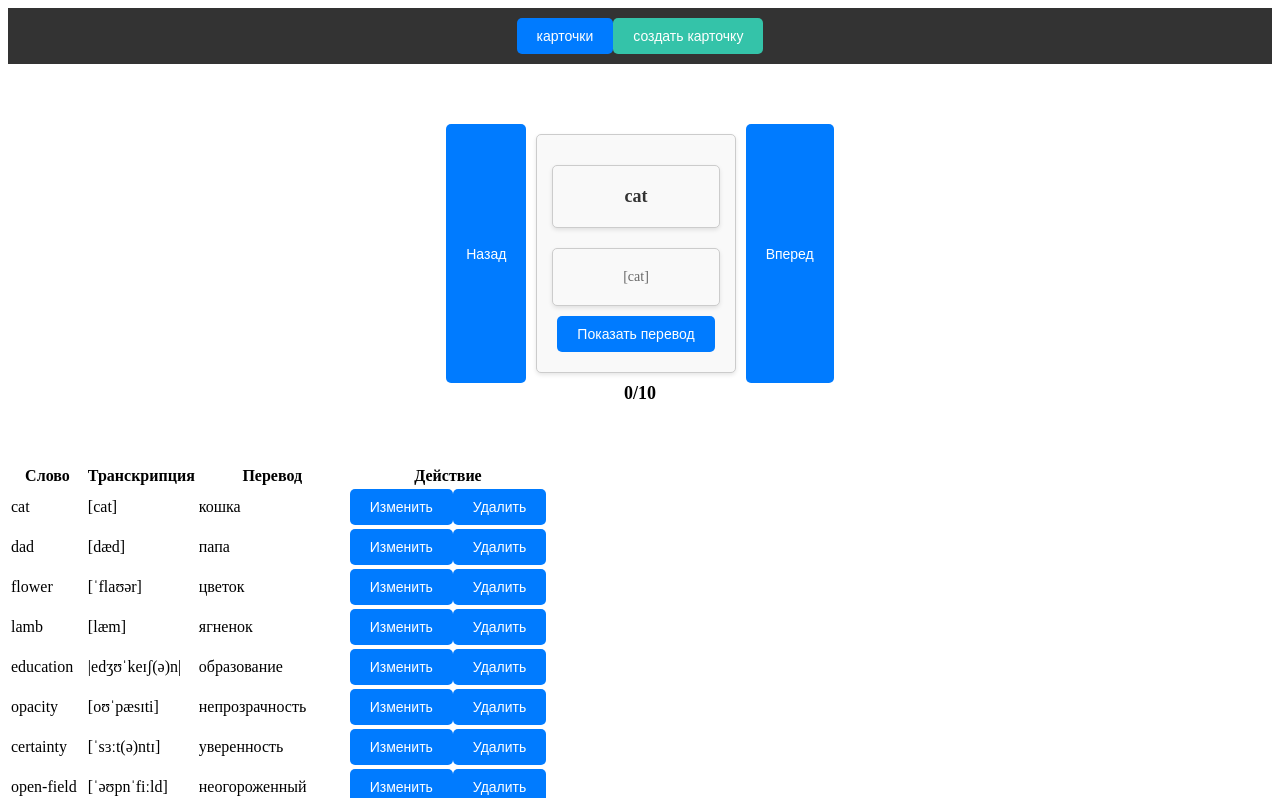
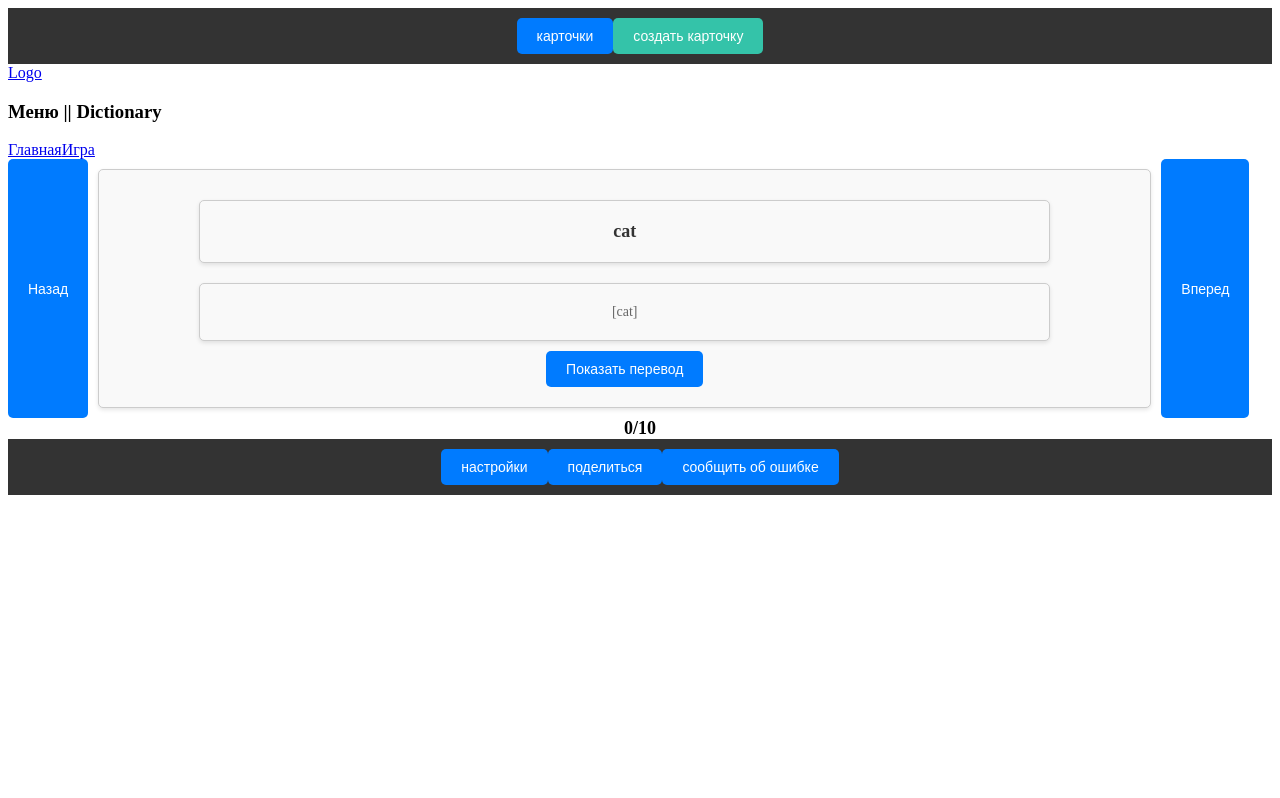
Before and after one commit to SKR-Anna/dictionary.react, a React (Vite) app in the folder dictionary/: page /game in a window 1280 px wide. Shown: the top 798 px of the page. Built offline with nearby package versions, Linux system fonts and the light colour scheme.

Commit message:
добавлен роутинг, работает

```diff
--- a/dictionary/src/App.jsx
+++ b/dictionary/src/App.jsx
@@ -1,11 +1,26 @@
 // import { useState } from 'react'
 import './App.css'
 import Header from './components/header/Header'
-import CardSlider from './components/cardSlider/CardSlider'
-import Card from './components/card/Card'
-import DictionaryTable from './components/table/Table'
+import Menu from './components/menu/Menu'
+// import CardSlider from './components/cardSlider/CardSlider'
+// import Card from './components/card/Card'
+// import DictionaryTable from './components/table/Table'
 import Footer from './components/footer/Footer'
-import data from './data'
+// import data from './data'
+// import { BrowserRouter as Router, Routes, Route } from 'react-router-dom'
+// import { createBrowserRouter, RouterProvider } from "react-router-dom"
+import { Outlet } from 'react-router-dom'
+
+// const router = createBrowserRouter([
+//   {
+//     path: "/",
+//     element: <DictionaryTable />,
+//   },
+//   {
+//     path: "/game",
+//     element: <CardSlider />,
+//   },
+// ]);
 
 function App() {
   // const [count, setCount] = useState(0)
@@ -13,24 +28,30 @@ function App() {
   return (
     <div>
       <Header />
-      <main className="card-container">
-        <CardSlider>
-          {data.map((card) => (
-            <Card
-              key={card.id}
-              english={card.english}
-              transcription={card.transcription}
-              russian={card.russian}
-            />
-          ))}
-        </CardSlider>
-      </main>
-      <div>
-        <DictionaryTable />
-      </div>
+      <Menu />
+      <Outlet />
       <Footer />
     </div>
   )
 }
 
-export default App
+export default App;
+
+//   <div>
+//     {/* <DictionaryTable /> */}
+//     <RouterProvider router={router} />
+//   </div>
+//   <div className="card-container">
+//     <CardSlider>
+//       {data.map((card) => (
+//         <Card
+//           key={card.id}
+//           english={card.english}
+//           transcription={card.transcription}
+//           russian={card.russian}
+//         />
+//       ))}
+//     </CardSlider>
+//   </div>
+
+// </div>
--- /dev/null
+++ b/dictionary/src/components/menu/Menu.jsx
@@ -0,0 +1,13 @@
+import { Link } from "react-router-dom";
+
+export default function Menu({ title = "Dictionary" }) {
+    return (
+        <div>
+            <Link to="/">Logo</Link>
+            {/* вместо лого подставить иконку */}
+            <h3>Меню || {title}</h3>
+            <Link to="/">Главная</Link>
+            <Link to="/game">Игра</Link>
+        </div>
+    );
+};
--- a/dictionary/src/main.jsx
+++ b/dictionary/src/main.jsx
@@ -2,9 +2,31 @@ import { StrictMode } from 'react'
 import { createRoot } from 'react-dom/client'
 import App from './App.jsx'
 import './index.css'
+import { createBrowserRouter, RouterProvider } from "react-router-dom"
+import DictionaryTable from './components/table/Table.jsx'
+import CardSlider from './components/cardSlider/CardSlider.jsx'
+
+const router = createBrowserRouter([
+  {
+    path: "/",
+    element: <App />,
+    children:
+      [{
+        path: "/",
+        element: <DictionaryTable />,
+      },
+      {
+        path: "/game",
+        element: <CardSlider />,
+      }]
+  }
+]);
+
+
 
 createRoot(document.getElementById('root')).render(
   <StrictMode>
-    <App />
+    {/* <App /> */}
+    <RouterProvider router={router} />
   </StrictMode>,
 )
```
